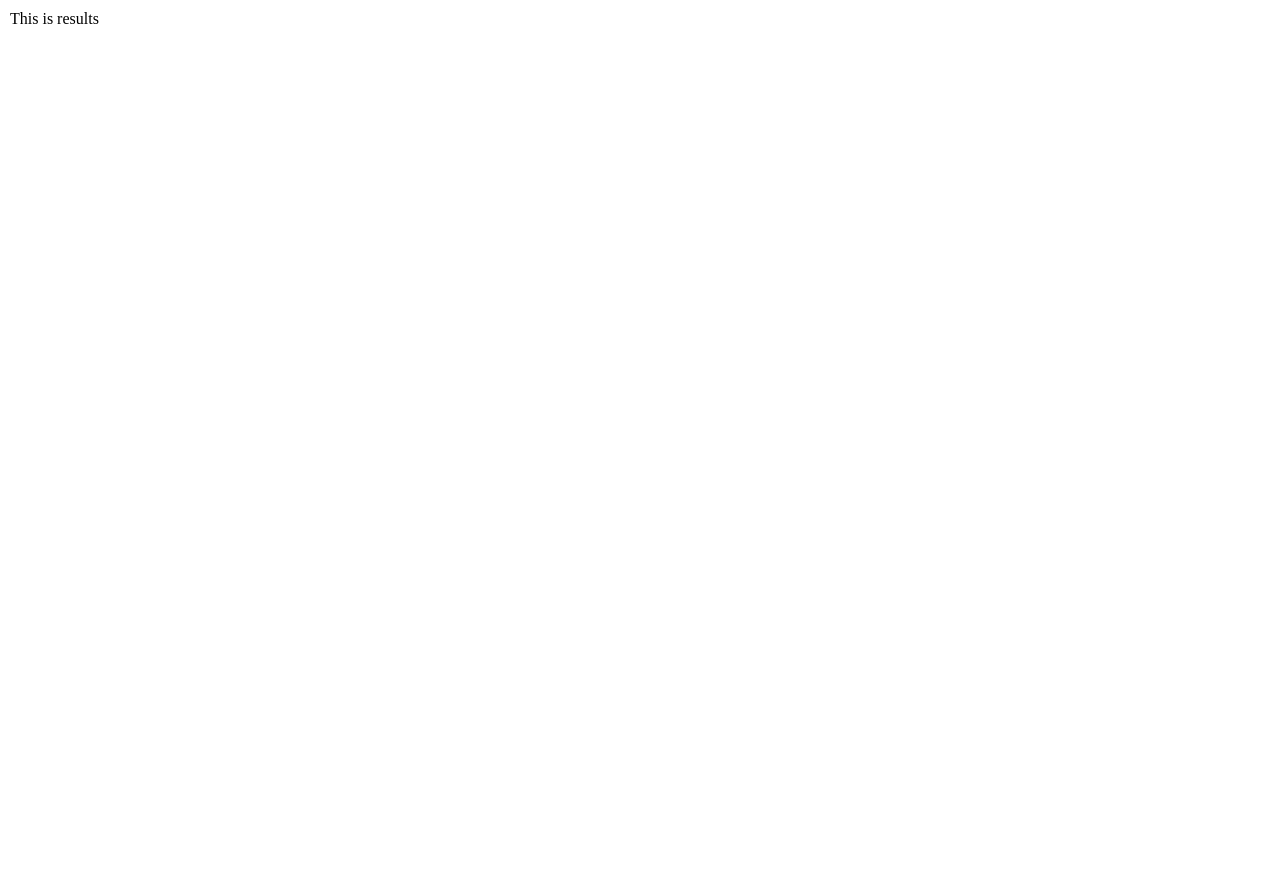
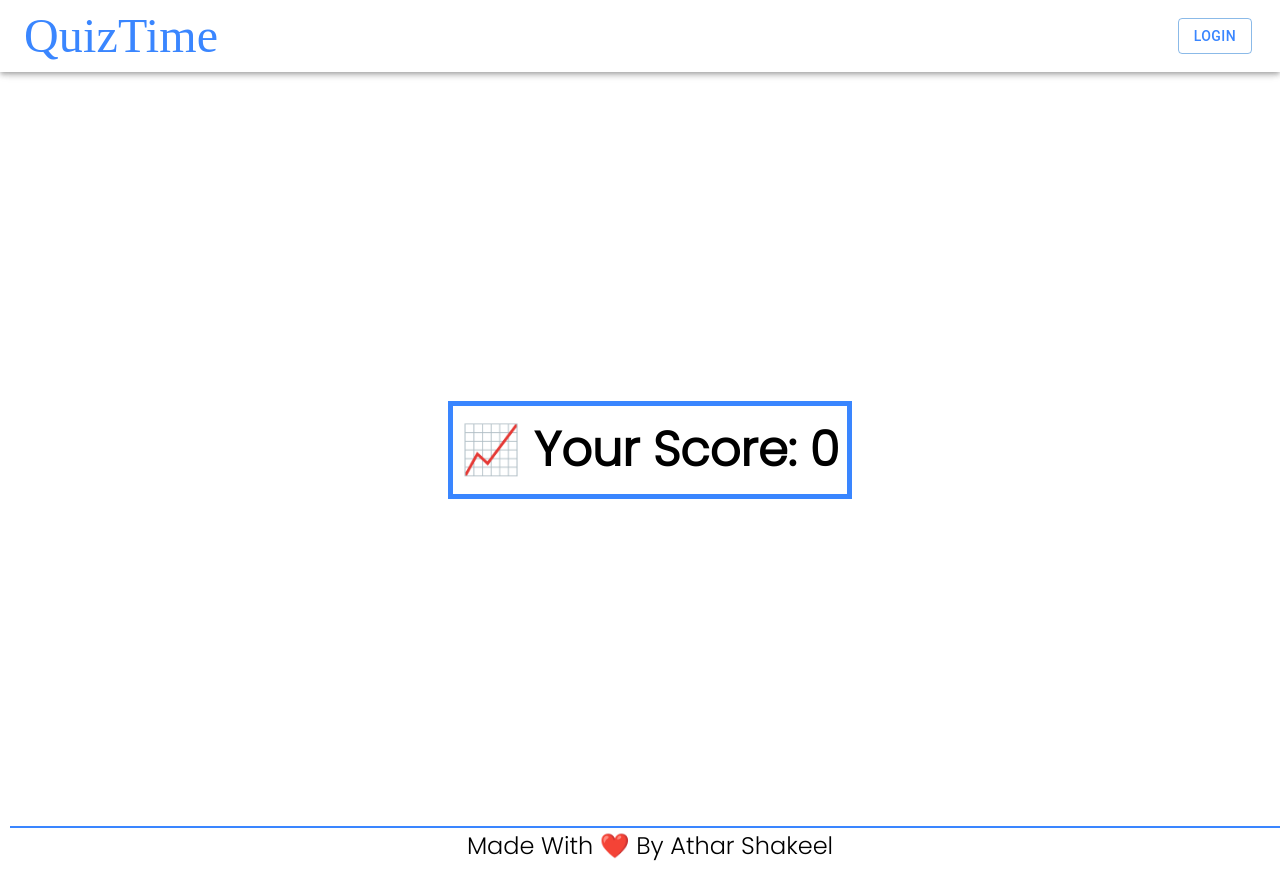
Before and after one commit to athar05/quiz-app-react, a React (Create React App) app: page /result in a window 1280 px wide. Before the commit the page ends 800 px from the top, so only its background shows below. Built offline with nearby package versions, Linux system fonts and the light colour scheme; a web font is replaced by a local one.

Commit message:
Final quiz page

```diff
--- a/src/App.css
+++ b/src/App.css
@@ -6,8 +6,8 @@
   --gray: #e5e5e5;
   --light-blue: #caf0f8;
   --error: #f08080;
-  --red: rgb(233, 0, 0);
-  --green: rgb(0,233,0);
+  --red: #e74c3c;
+  --green: #27ae60;
   --black: black;
 }
 
@@ -63,6 +63,18 @@ a {
   font-size: 1.5rem;
 }
 .body-container-quiz {
+  padding: 2.5rem 2rem;
+  display: flex;
+  flex-direction: column;
+  justify-content: center;
+  align-items: center;
+  min-height: 80vh;
+  width: 100vw;
+  font-family: poppins;
+  font-size: 1.5rem;
+}
+
+.body-container-result {
   padding: 2.5rem 2rem;
   display: flex;
   flex-direction: column;
@@ -272,6 +284,24 @@ a {
 }
 /* quiz page ends */
 
+/* result page begins */
+.result-body {
+  border: 5px solid var(--primary);
+  padding: 0.5rem 0.5rem;
+}
+
+.result-question-body{
+  margin: 0.5rem 0.5rem;
+  /* border: 1px solid var(--primary); */
+}
+
+.result-option{
+  margin: 0.5rem 0;
+  padding: 0.5rem 0.25rem;
+  width: 35%;
+}
+/* result page ends */
+
 /* media queries start */
 /* home page quries start */
   @media (max-width: 900px) {
--- a/src/components/Navbar/Navbar.js
+++ b/src/components/Navbar/Navbar.js
@@ -2,11 +2,14 @@ import React, { useContext } from "react";
 import { Link } from "react-router-dom";
 import { AppBar, Button, Toolbar, Typography } from "@mui/material";
 import { ResultContext } from "../../context/ResultContext.js";
+import { ScoreContext } from "../../context/ScoreContext";
 
 function Navbar() {
   const { resultDispatch } = useContext(ResultContext);
+  const { setScore } = useContext(ScoreContext);
 
   const clickHandler = () => {
+    setScore(0);
     resultDispatch({
       type: "REMOVED",
       payload: [],
--- /dev/null
+++ b/src/components/Result-body/ResultBody.js
@@ -0,0 +1,37 @@
+import React, { useContext } from "react";
+import { ResultContext } from "../../context/ResultContext";
+import { ScoreContext } from "../../context/ScoreContext";
+
+function ResultBody() {
+  const { result } = useContext(ResultContext);
+  const { score } = useContext(ScoreContext);
+  return (
+    <div className="result-body">
+      {result.map((obj) => (
+        <div className="result-question-body">
+          {obj.isCorrect ? (
+            <div>
+              <h3>{obj.question}</h3>
+              <div className="correct result-option">
+                <h4>Correct Answer: {obj.correct_answer}</h4>
+              </div>
+            </div>
+          ) : (
+            <div className="result-question-body">
+              <h3>{obj.question}</h3>
+              <div className="correct result-option">
+                <h4>Correct Answer: {obj.correct_answer}</h4>
+              </div>
+              <div className="wrong result-option">
+                <h4>Your Answer: {obj.optionSelected}</h4>
+              </div>
+            </div>
+          )}
+        </div>
+      ))}
+      <h1 style={{ textAlign: "center" }}>📈 Your Score: {score}</h1>
+    </div>
+  );
+}
+
+export default ResultBody;
--- a/src/pages/Result.js
+++ b/src/pages/Result.js
@@ -1,7 +1,22 @@
 import React from "react";
+import Navbar from "../components/Navbar/Navbar";
+import ResultBody from "../components/Result-body/ResultBody";
+import Footer from "../components/Footer/Footer";
 
 function Result() {
-  return <div>This is results</div>;
+  return (
+    <div className="container">
+      <div className="nav">
+        <Navbar />
+      </div>
+      <div className="body-container-result">
+        <ResultBody />
+      </div>
+      <div className="footer">
+        <Footer />
+      </div>
+    </div>
+  );
 }
 
 export default Result;
```
